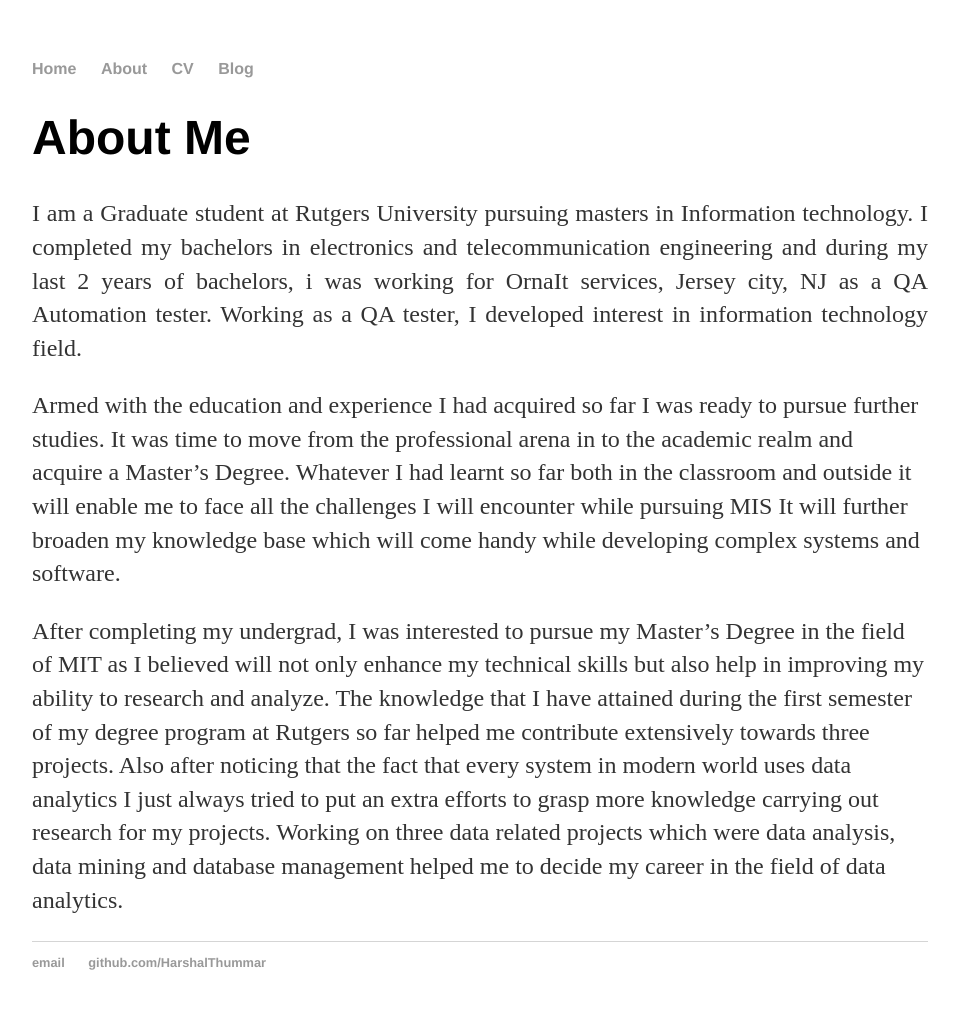
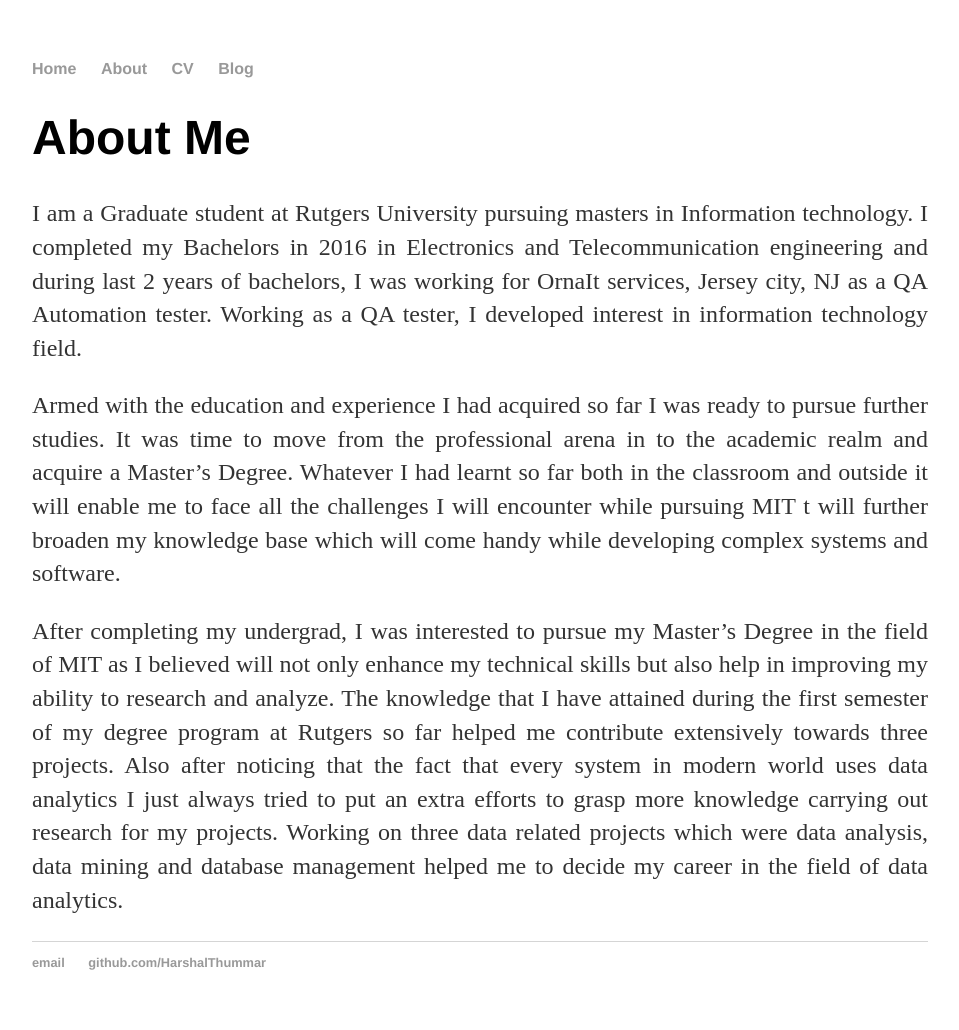
Before and after one commit to HarshalThummar/harshalthummar.github.io, a Jekyll site: the page built from about/index.html, in a window 1280 px wide. Shown: the whole page, without its empty margins (160-1119 px from the left). Built offline with Jekyll 4.4.1, drawn with Linux system fonts in a browser that asks for light colours.

Commit message:
Update index.html

```diff
--- a/about/index.html
+++ b/about/index.html
@@ -5,7 +5,7 @@ title: About Harshal Thummar
 
 	<div class ="about">
 		<h1> About Me</h1>
-			<p align="justify">I am a Graduate student at Rutgers University pursuing masters in Information technology. I completed my bachelors in electronics and telecommunication engineering and during my last 2 years of bachelors, i was working for OrnaIt services, Jersey city, NJ as a QA Automation tester. Working as a QA tester, I developed interest in information technology field.</p>
-			<p>Armed with the education and experience I had acquired so far I was ready to pursue further studies. It was time to move from the professional arena in to the academic realm and acquire a Master’s Degree. Whatever I had learnt so far both in the classroom and outside it will enable me to face all the challenges I will encounter while pursuing MIS It will further broaden my knowledge base which will come handy while developing complex systems and software.</p>
-			<p>After completing my undergrad, I was interested to pursue my Master’s Degree in the field of MIT as I believed will not only enhance my technical skills but also help in improving my ability to research and analyze. The knowledge that I have attained during the first semester of my degree program at Rutgers so far helped me contribute extensively towards three projects. Also after noticing that the fact that every system in modern world uses data analytics I just always tried to put an extra efforts to grasp more knowledge carrying out research for my projects. Working on three data related projects which were data analysis, data mining and database management helped me to decide my career in the field of data analytics.</p>
+			<p align="justify">I am a Graduate student at Rutgers University pursuing masters in Information technology. I completed my Bachelors in 2016 in Electronics and Telecommunication engineering and during last 2 years of bachelors, I was working for OrnaIt services, Jersey city, NJ as a QA Automation tester. Working as a QA tester, I developed interest in information technology field.</p>
+			<p align="justify">Armed with the education and experience I had acquired so far I was ready to pursue further studies. It was time to move from the professional arena in to the academic realm and acquire a Master’s Degree. Whatever I had learnt so far both in the classroom and outside it will enable me to face all the challenges I will encounter while pursuing MIT t will further broaden my knowledge base which will come handy while developing complex systems and software.</p>
+			<p align="justify">After completing my undergrad, I was interested to pursue my Master’s Degree in the field of MIT as I believed will not only enhance my technical skills but also help in improving my ability to research and analyze. The knowledge that I have attained during the first semester of my degree program at Rutgers so far helped me contribute extensively towards three projects. Also after noticing that the fact that every system in modern world uses data analytics I just always tried to put an extra efforts to grasp more knowledge carrying out research for my projects. Working on three data related projects which were data analysis, data mining and database management helped me to decide my career in the field of data analytics.</p>
 	</div>
```
